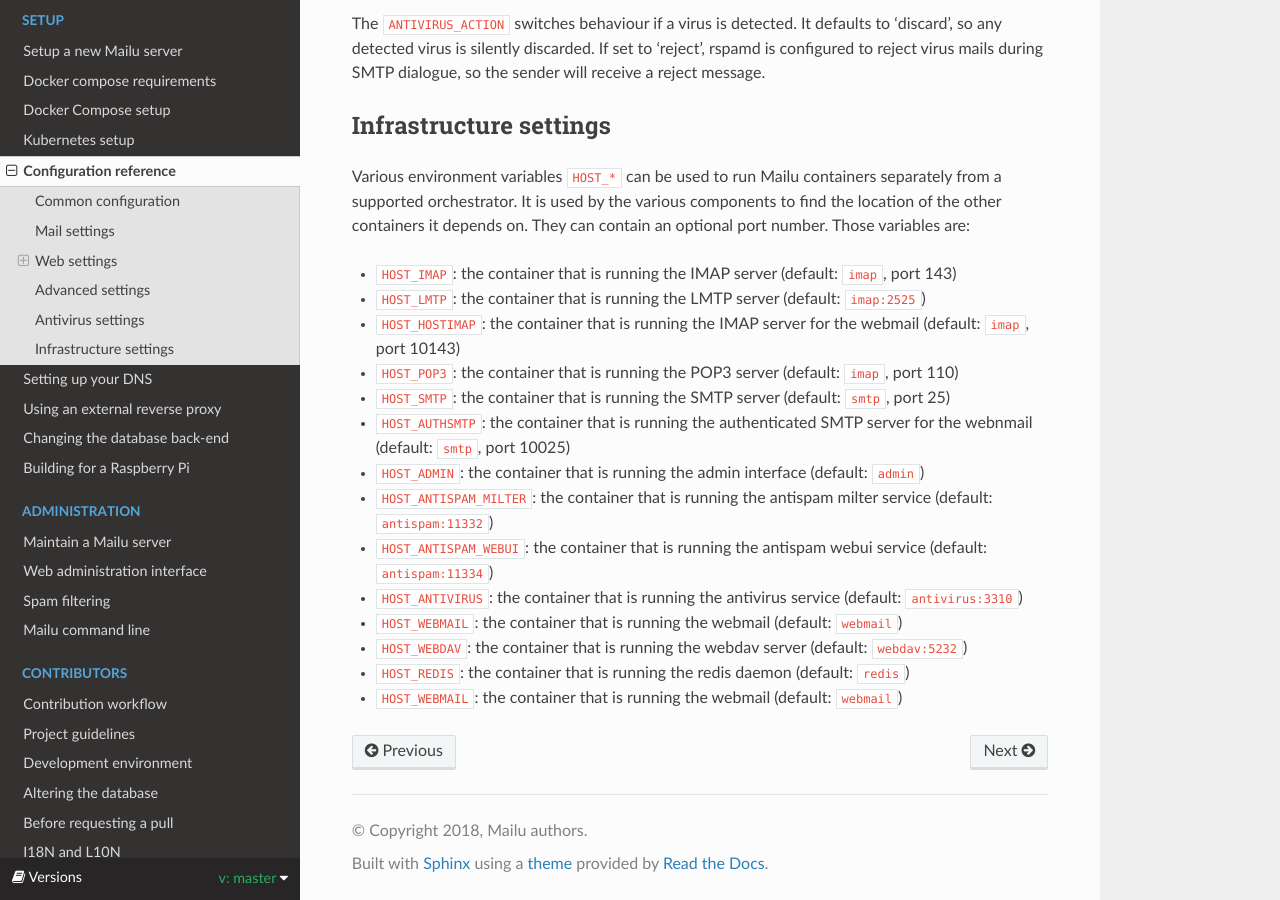
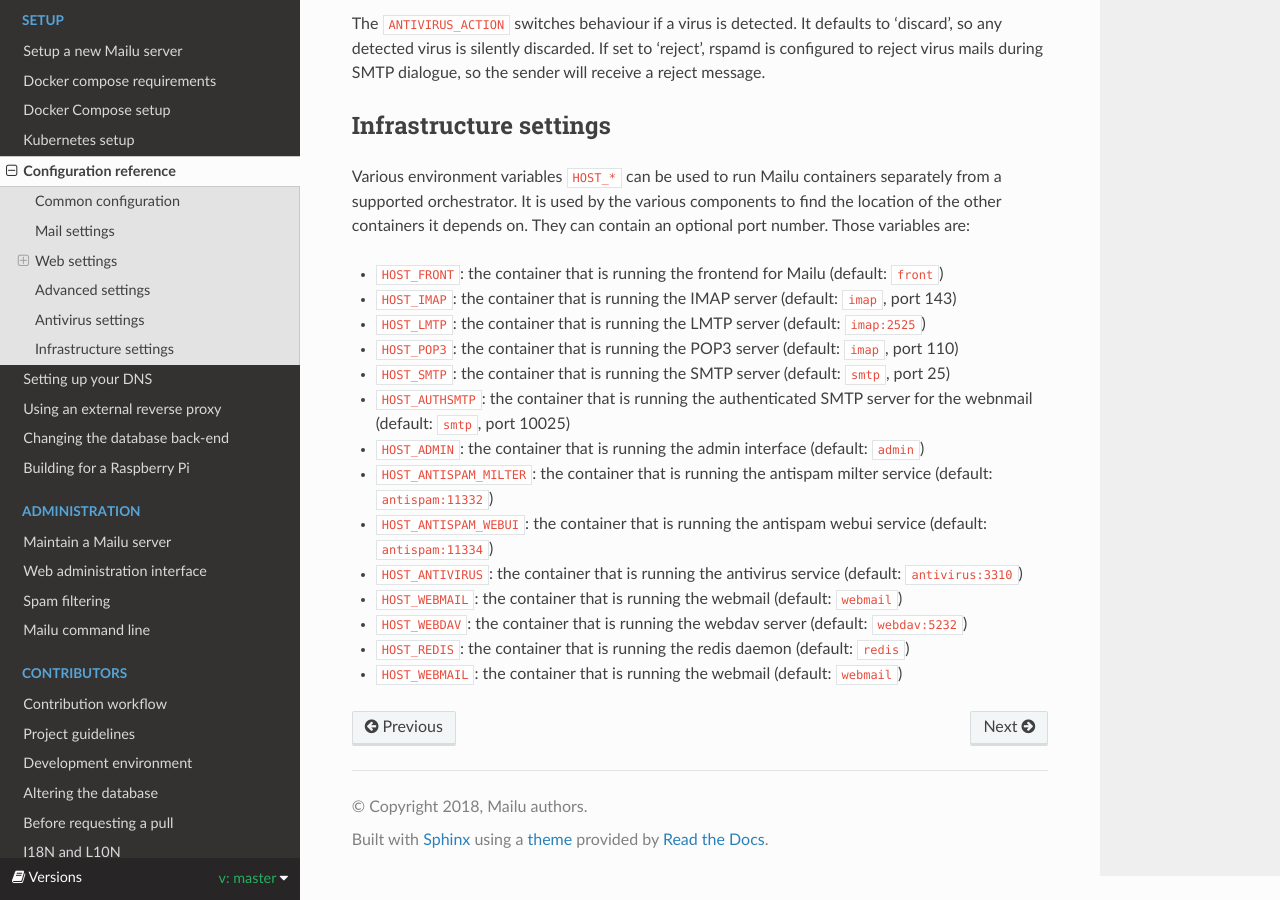
Before and after one commit to Mailu/Mailu, a Sphinx documentation site: the page built from docs/configuration.rst, in a window 1280 px wide and 900 px high, scrolled down 3321 px. Built offline with Sphinx 7.4.7 and the Read the Docs theme 2.0.0, drawn with Linux system fonts in a browser that asks for light colours; formulas are drawn with MathJax 3.

Commit message:
Remove HOST_HOSTIMAP and add HOST_FRONT to configuration reference
HOST_HOSTIMAP is not referrenced anywhere in the source code.
On the other hand, HOST_FRONT is missing from the configuration
reference.

```diff
--- a/docs/configuration.rst
+++ b/docs/configuration.rst
@@ -164,9 +164,9 @@ separately from a supported orchestrator. It is used by the various components
 to find the location of the other containers it depends on. They can contain an
 optional port number. Those variables are:
 
+- ``HOST_FRONT``: the container that is running the frontend for Mailu (default: ``front``)
 - ``HOST_IMAP``: the container that is running the IMAP server (default: ``imap``, port 143)
 - ``HOST_LMTP``: the container that is running the LMTP server (default: ``imap:2525``)
-- ``HOST_HOSTIMAP``: the container that is running the IMAP server for the webmail (default: ``imap``, port 10143)
 - ``HOST_POP3``: the container that is running the POP3 server (default: ``imap``, port 110)
 - ``HOST_SMTP``: the container that is running the SMTP server (default: ``smtp``, port 25)
 - ``HOST_AUTHSMTP``: the container that is running the authenticated SMTP server for the webnmail (default: ``smtp``, port 10025)
```
